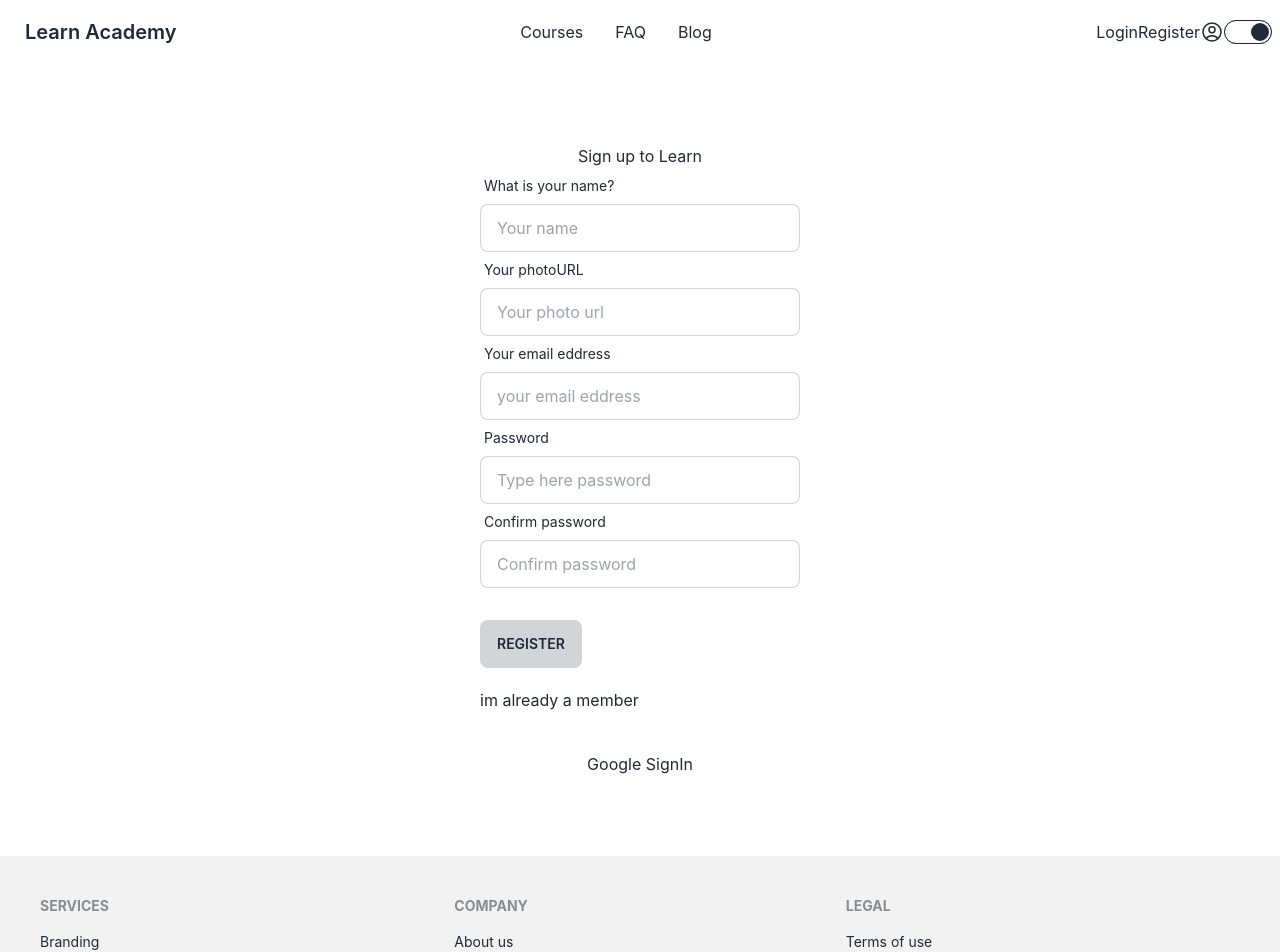
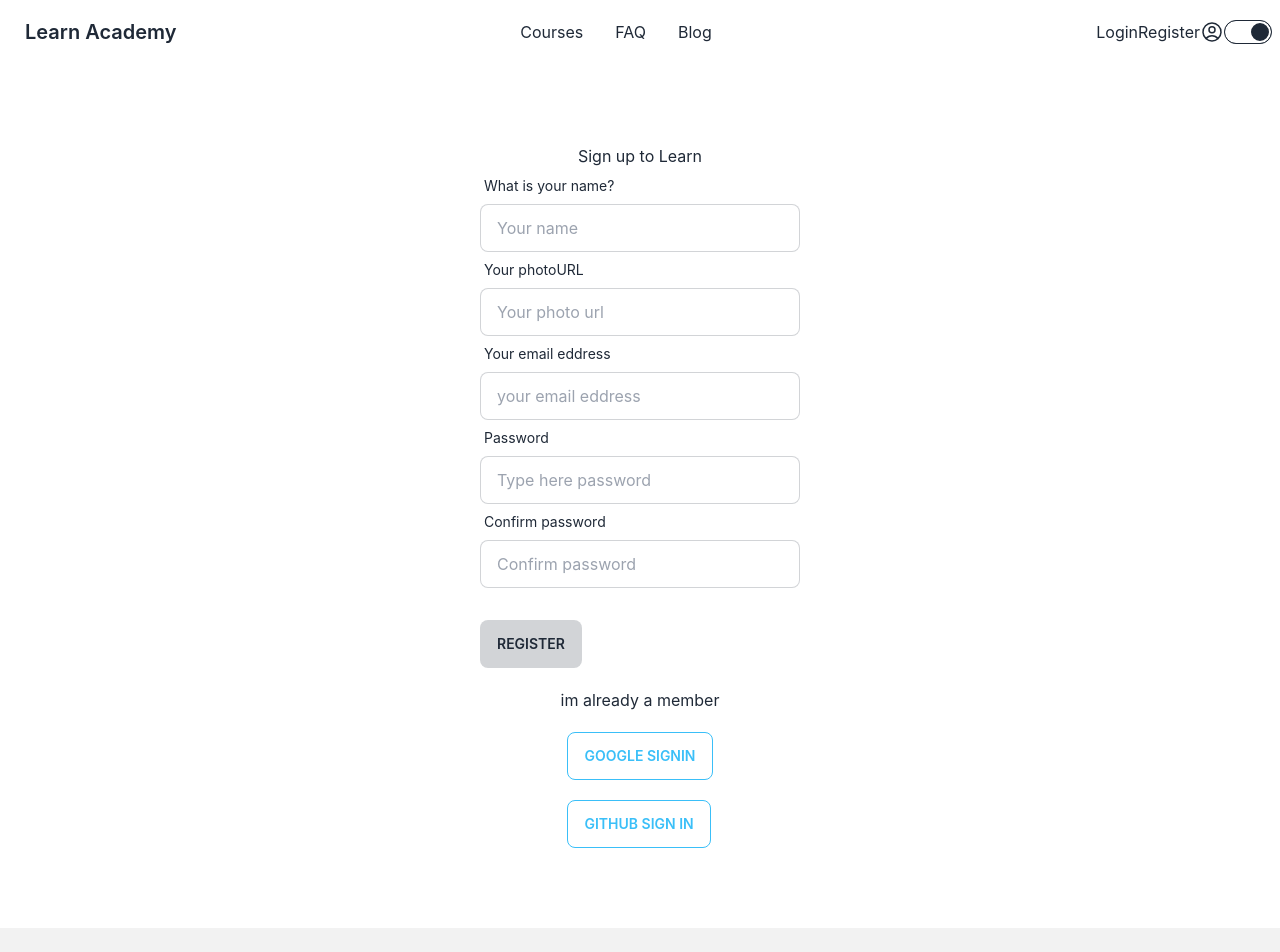
Before and after one commit to Obaidulislam1/assignment-10-client, a React (Create React App) app: page /register in a window 1280 px wide. Shown: the top 952 px of the page. Built offline with nearby package versions, Linux system fonts and the light colour scheme; no server answers.

Commit message:
button add

```diff
--- a/package.json
+++ b/package.json
@@ -12,6 +12,7 @@
     "react": "^18.2.0",
     "react-dom": "^18.2.0",
     "react-hot-toast": "^2.4.0",
+    "react-icons": "^4.6.0",
     "react-router-dom": "^6.4.2",
     "react-scripts": "5.0.1",
     "react-slick": "^0.29.0",
--- a/src/Sharefile/authProvider/AuthProvider.js
+++ b/src/Sharefile/authProvider/AuthProvider.js
@@ -35,6 +35,9 @@ const AuthProvider = ({ children }) => {
     const updateProfileUser = (profile) => {
         return updateProfile(auth.currentUser, profile)
     }
+    const userGithubLogin = (githubProvider) =>{
+        signInWithPopup(auth,githubProvider)
+    }
     useEffect(() => {
         const unsubscribe = onAuthStateChanged(auth, (currentUser) => {
             if (currentUser === null || currentUser.emailVerified) {
@@ -48,7 +51,7 @@ const AuthProvider = ({ children }) => {
 
     }, [])
 
-    const authInfo = { user, register, googleSign, LogOut, login, loading, updateProfileUser, mailVerification }
+    const authInfo = { user, register, googleSign, LogOut, login, loading, updateProfileUser, mailVerification,userGithubLogin}
     return (
         <AuthContext.Provider value={authInfo}>
             {children}
--- a/src/page/ErrorPage.js
+++ b/src/page/ErrorPage.js
@@ -5,7 +5,7 @@ const ErrorPage = () => {
     return (
         <div>
             <h1 className='text-center mt-20'>Error 404 page Not Found</h1>
-            <p>Back to <Link to='/'>Home</Link></p>
+            <p className='text-center mt-5'>Back to <Link to='/'>Home</Link></p>
         </div>
     );
 };
--- a/src/page/Registation.js
+++ b/src/page/Registation.js
@@ -1,6 +1,6 @@
 import React, { useContext } from 'react';
 import { AuthContext } from '../Sharefile/authProvider/AuthProvider';
-import { GoogleAuthProvider } from 'firebase/auth';
+import { GithubAuthProvider, GoogleAuthProvider } from 'firebase/auth';
 import { Form, Link, useNavigate } from 'react-router-dom';
 import { useState } from 'react';
 import toast from 'react-hot-toast';
@@ -10,9 +10,14 @@ import toast from 'react-hot-toast';
 const Registation = () => {
     const navigate = useNavigate();
     const [error, setError] = useState('');
-    const { googleSign, register,updateProfileUser,mailVerification } = useContext(AuthContext)
+    const { googleSign,
+         register,
+         updateProfileUser,
+         mailVerification,
+         userGithubLogin } = useContext(AuthContext)
 
-    const googleProvider = new GoogleAuthProvider()
+    const googleProvider = new GoogleAuthProvider();
+    const githubProvider = new GithubAuthProvider();
 
     const handleGoogle = () => {
         googleSign(googleProvider)
@@ -68,6 +73,17 @@ const Registation = () => {
         .catch(error => console.log(error));
     }
 
+    const githubLogin =() =>{
+        userGithubLogin(githubProvider)
+        .then(result =>{
+            const user = result.user;
+            console.log(user);
+        } )
+        .catch(error =>{
+            console.error(error)
+        })
+    }
+
     return (
         <div className='mt-20'>
             <Form onSubmit={fromSubmit} className="from-control max-w-xs w-full m-auto">
@@ -94,11 +110,14 @@ const Registation = () => {
                 <input type="password" name='confirmPassword' placeholder="Confirm password" className="input input-bordered w-full max-w-xs" required />
                 <p className='text-orange-600 mt-3'>{error}</p>
                 <button type='submit' className="btn btn-active btn-ghost mt-5">Register</button>
-                <p className='mt-5'><Link to='/login'>im already a member</Link></p>
+                <p className='mt-5 text-center'><Link to='/login'>im already a member</Link></p>
             </Form>
-            <div className='flex justify-center'>
-                <button className='mt-10' onClick={handleGoogle}>
-                    Google SignIn</button>
+            <div className='flex justify-center mt-5'>
+            <div>
+               <p><button className="btn btn-outline btn-info" onClick={handleGoogle}>Google SignIn</button></p>
+                <p><button className='mt-5 btn btn-outline btn-info' onClick={githubLogin}>Github sign in</button></p>
+               </div>
+
             </div>
         </div>
     );
```
Also changed, not shown: 1 other file (tests, documents, lock files or other folders).
